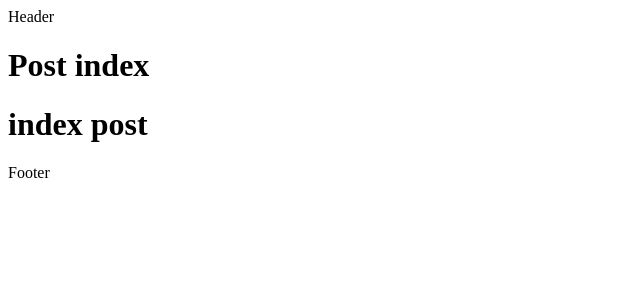
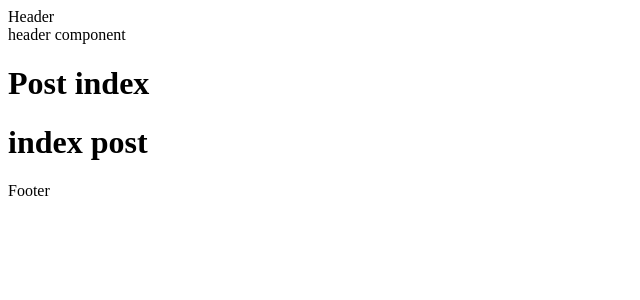
Before and after one commit to yazdaner/sand-box, a Nuxt app: page /post in a window 1280 px wide. Shown: the top 300 px of the page, without its empty margins (0-640 px from the left). Built offline with nearby package versions, Linux system fonts and the light colour scheme.

Commit message:
component

```diff
--- /dev/null
+++ b/components/layouts/LacalStorage.client.vue
@@ -0,0 +1,3 @@
+<script setup>
+    localStorage.setItem('yazdan','ali');
+</script>
--- /dev/null
+++ b/components/layouts/header.vue
@@ -0,0 +1,3 @@
+<template>
+    <header>header component</header>
+</template>
--- a/pages/index.vue
+++ b/pages/index.vue
@@ -1,5 +1,6 @@
 <template>
     <div>
+            <LayoutsLacalStorage />
         <h1>index</h1>
         <NuxtLink to="/about">about link</NuxtLink>
         <br>
--- a/pages/post.vue
+++ b/pages/post.vue
@@ -1,5 +1,6 @@
 <template>
     <div>
+        <LayoutsHeader />
         <h1>Post index</h1>
         <NuxtPage />
     </div>
```
